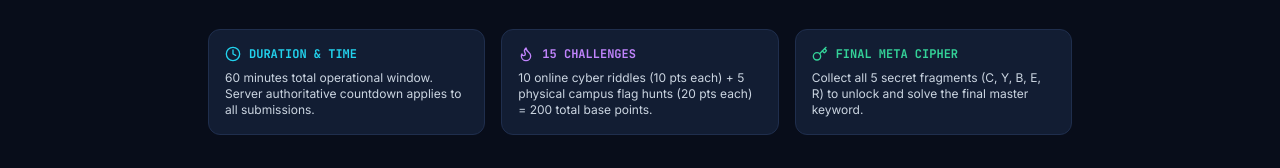
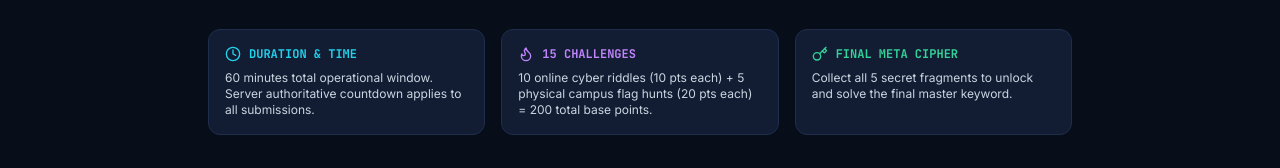
Before and after one commit to bawankarshruti4411/Security_Jeopardy, a React (Vite) app in the folder client/: page / in a window 1280 px wide. Both pictures are taken after a click on the button "Rules & Protocols". Shown: the part 238-406 px from the top of the page. Built offline with nearby package versions, Linux system fonts and the light colour scheme; no server answers.

Commit message:
Simplify final master keyword instruction

```diff
--- a/client/src/pages/Rules.tsx
+++ b/client/src/pages/Rules.tsx
@@ -64,7 +64,7 @@ export const Rules: React.FC<RulesProps> = ({ onNavigate }) => {
             FINAL META CIPHER
           </div>
           <p className="text-xs text-slate-300">
-            Collect all 5 secret fragments (C, Y, B, E, R) to unlock and solve the final master
+            Collect all 5 secret fragments to unlock and solve the final master
             keyword.
           </p>
         </div>
```
